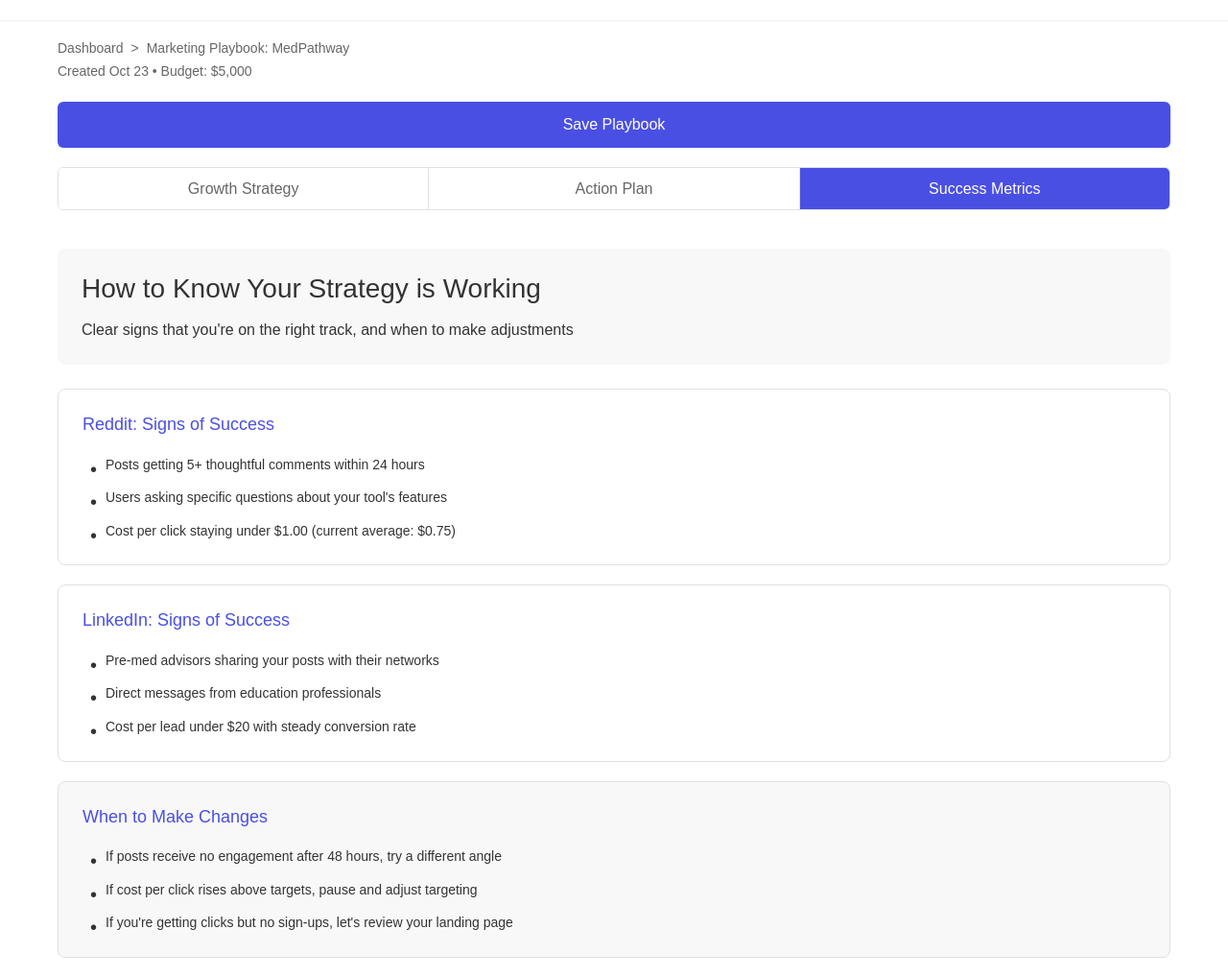
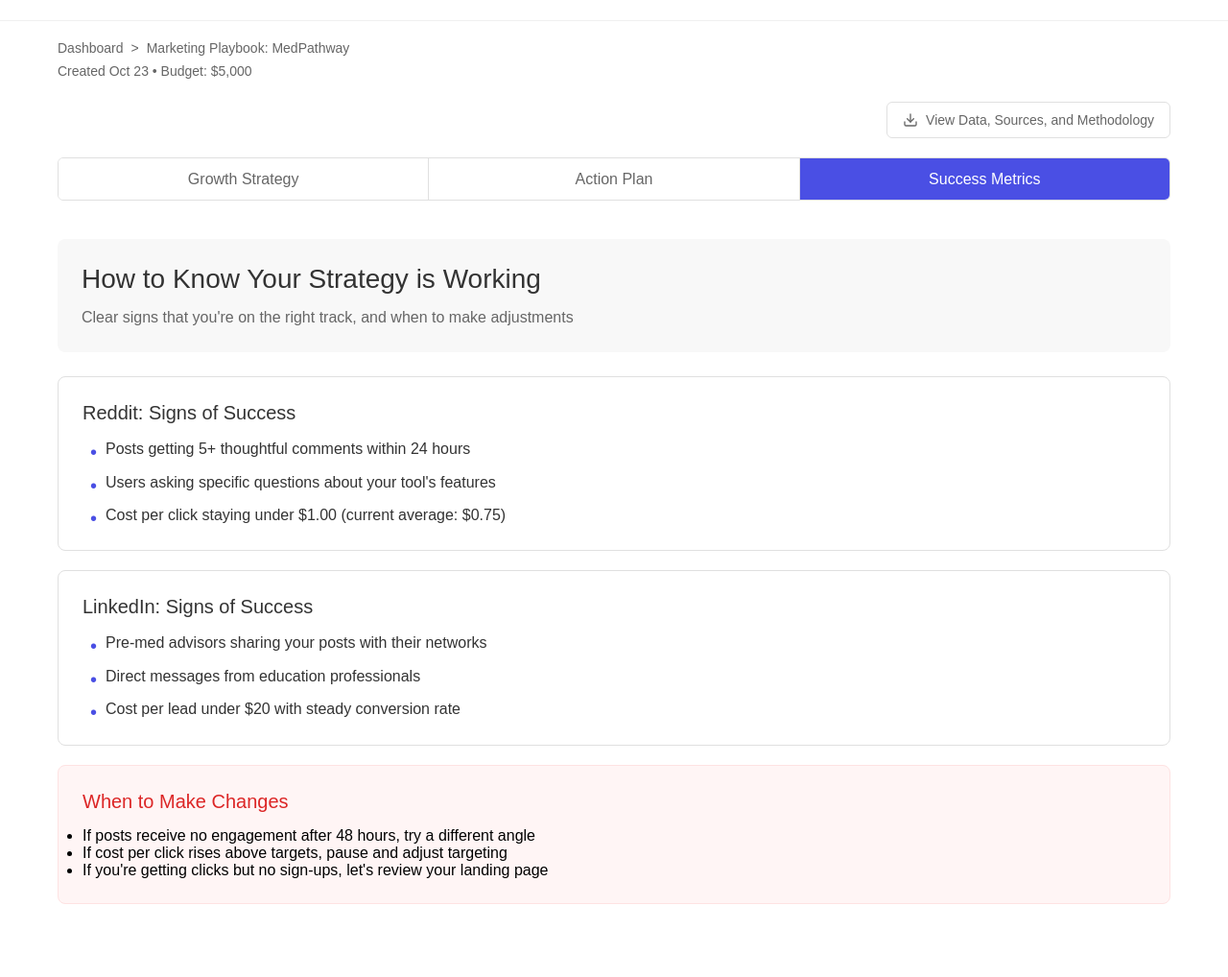
Before and after one commit to dgmulei/vgtm-frontend, a plain HTML site: page vgtm-success-metrics.html in a window 1280 px wide. Shown: the part 63-1081 px from the top of the page at 96% size. After the commit the page ends 1025 px from the top, so only its background shows below. Drawn offline with Linux system fonts and the light colour scheme.

Commit message:
Update vgtm-success-metrics.html

```diff
--- a/vgtm-success-metrics.html
+++ b/vgtm-success-metrics.html
@@ -59,18 +59,36 @@
             margin: 8px 0 24px 0;
         }
 
-        .save-button {
-            background-color: #4A4FE4;
-            color: white;
-            border: none;
+        .methodology-button {
+            display: inline-flex;
+            align-items: center;
+            gap: 8px;
+            font-size: 14px;
+            color: #666666;
+            background: white;
+            border: 1px solid #e0e0e0;
             border-radius: 6px;
-            padding: 15px 30px;
-            font-size: 16px;
+            padding: 10px 16px;
             cursor: pointer;
+            transition: all 0.2s ease;
+            text-decoration: none;
+            margin-bottom: 20px;
+        }
+
+        .methodology-button:hover {
+            color: #333333;
+            border-color: #999999;
+        }
+
+        .methodology-button svg {
+            width: 16px;
+            height: 16px;
+        }
+
+        .methodology-container {
+            display: flex;
+            justify-content: flex-end;
             width: 100%;
-            margin-bottom: 20px;
-            -webkit-appearance: none;
-            appearance: none;
         }
 
         .tab-bar {
@@ -130,18 +148,19 @@
         .overview-title {
             font-size: 28px;
             color: #333333;
-            margin-bottom: 15px;
+            margin-bottom: 12px;
             line-height: 1.2;
         }
 
         .overview-text {
-            color: #333333;
+            color: #666666;
             font-size: 16px;
             line-height: 1.4;
+            margin-bottom: 0;
         }
 
         .metrics-box {
-            background-color: #ffffff;
+            background: white;
             border: 1px solid #e0e0e0;
             border-radius: 8px;
             padding: 25px;
@@ -149,44 +168,53 @@
         }
 
         .metrics-title {
-            color: #4A4FE4;
-            font-size: 18px;
-            margin-bottom: 20px;
-            line-height: 1.3;
+            font-size: 20px;
+            color: #333333;
+            margin-bottom: 15px;
+            line-height: 1.2;
         }
 
-        .metrics-list {
+        .metrics-box ul {
             list-style: none;
+            margin: 0;
             padding: 0;
-            margin: 0;
         }
 
-        .metrics-item {
+        .metrics-box li {
             color: #333333;
-            font-size: 14px;
-            margin-bottom: 15px;
+            font-size: 16px;
+            margin-bottom: 12px;
             padding-left: 24px;
             position: relative;
             line-height: 1.4;
         }
 
-        .metrics-item::before {
+        .metrics-box li:before {
             content: "•";
             position: absolute;
             left: 8px;
             font-size: 20px;
+            color: #4A4FE4;
         }
 
-        .metrics-item:last-child {
+        .metrics-box li:last-child {
             margin-bottom: 0;
         }
 
         .warning-box {
-            background-color: #f8f8f8;
-            border: 1px solid #e0e0e0;
+            background: #fff5f5;
+            border: 1px solid #fee2e2;
             border-radius: 8px;
             padding: 25px;
             margin-bottom: 20px;
+        }
+
+        .warning-box .metrics-title {
+            color: #dc2626;
+        }
+
+        .warning-box li:before {
+            color: #dc2626;
         }
 
         @media (max-width: 768px) {
@@ -197,11 +225,6 @@
             .tab {
                 padding: 12px 8px;
                 font-size: 14px;
-            }
-
-            .metrics-box,
-            .warning-box {
-                padding: 20px;
             }
         }
 
@@ -225,11 +248,11 @@
             }
 
             .metrics-title {
-                font-size: 16px;
+                font-size: 18px;
             }
 
-            .metrics-item {
-                font-size: 14px;
+            .metrics-box li {
+                font-size: 15px;
             }
         }
     </style>
@@ -250,7 +273,12 @@
             Created Oct 23 • Budget: $5,000
         </div>
 
-        <button class="save-button">Save Playbook</button>
+        <div class="methodology-container">
+            <button class="methodology-button">
+                <svg xmlns="http://www.w3.org/2000/svg" width="16" height="16" viewBox="0 0 24 24" fill="none" stroke="currentColor" stroke-width="2" stroke-linecap="round" stroke-linejoin="round"><path d="M21 15v4a2 2 0 0 1-2 2H5a2 2 0 0 1-2-2v-4"/><polyline points="7 10 12 15 17 10"/><line x1="12" y1="15" x2="12" y2="3"/></svg>
+                <span>View Data, Sources, and Methodology</span>
+            </button>
+        </div>
 
         <div class="tab-bar">
             <a href="#" class="tab">Growth Strategy</a>
@@ -267,28 +295,28 @@
 
         <div class="metrics-box">
             <div class="metrics-title">Reddit: Signs of Success</div>
-            <ul class="metrics-list">
-                <li class="metrics-item">Posts getting 5+ thoughtful comments within 24 hours</li>
-                <li class="metrics-item">Users asking specific questions about your tool's features</li>
-                <li class="metrics-item">Cost per click staying under $1.00 (current average: $0.75)</li>
+            <ul>
+                <li>Posts getting 5+ thoughtful comments within 24 hours</li>
+                <li>Users asking specific questions about your tool's features</li>
+                <li>Cost per click staying under $1.00 (current average: $0.75)</li>
             </ul>
         </div>
 
         <div class="metrics-box">
             <div class="metrics-title">LinkedIn: Signs of Success</div>
-            <ul class="metrics-list">
-                <li class="metrics-item">Pre-med advisors sharing your posts with their networks</li>
-                <li class="metrics-item">Direct messages from education professionals</li>
-                <li class="metrics-item">Cost per lead under $20 with steady conversion rate</li>
+            <ul>
+                <li>Pre-med advisors sharing your posts with their networks</li>
+                <li>Direct messages from education professionals</li>
+                <li>Cost per lead under $20 with steady conversion rate</li>
             </ul>
         </div>
 
         <div class="warning-box">
             <div class="metrics-title">When to Make Changes</div>
-            <ul class="metrics-list">
-                <li class="metrics-item">If posts receive no engagement after 48 hours, try a different angle</li>
-                <li class="metrics-item">If cost per click rises above targets, pause and adjust targeting</li>
-                <li class="metrics-item">If you're getting clicks but no sign-ups, let's review your landing page</li>
+            <ul>
+                <li>If posts receive no engagement after 48 hours, try a different angle</li>
+                <li>If cost per click rises above targets, pause and adjust targeting</li>
+                <li>If you're getting clicks but no sign-ups, let's review your landing page</li>
             </ul>
         </div>
     </div>
```
